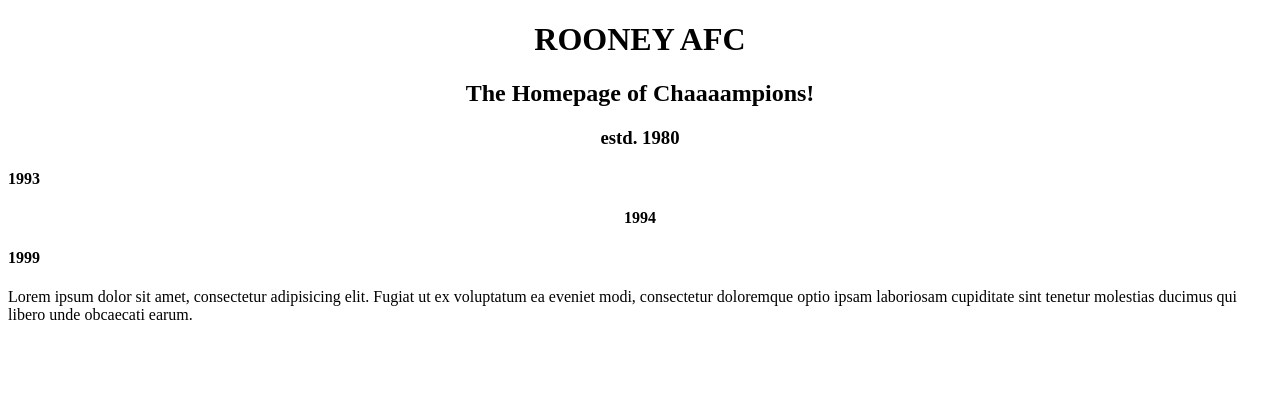
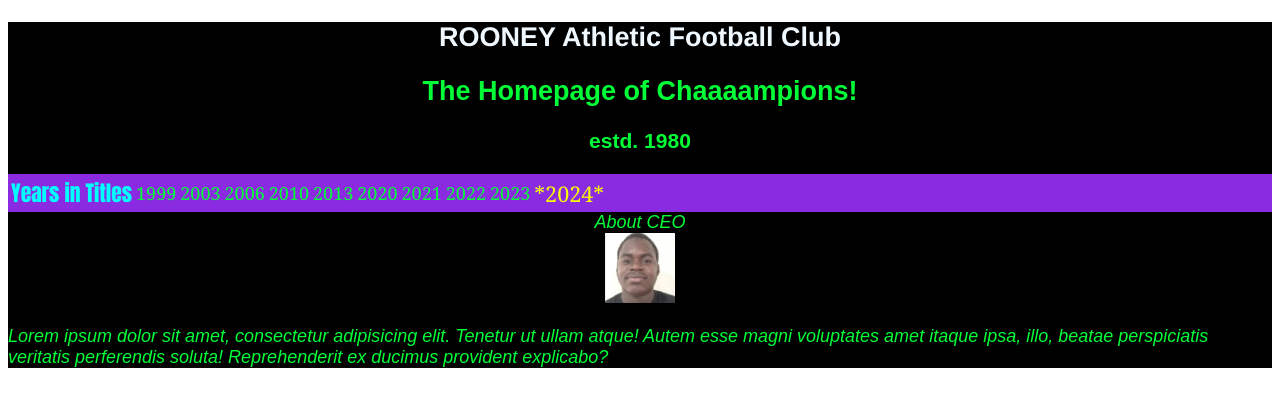
Before and after one commit to eniolajinadu/minaret_frontend, a plain HTML site: page rooney/index.html in a window 1280 px wide. Drawn offline with Linux system fonts and the light colour scheme.

Commit message:
indie rock

```diff
--- a/rooney/index.html
+++ b/rooney/index.html
@@ -6,14 +6,37 @@
     <title>The Official Web Page Of Chaaaampions</title>
 </head>
 <body>
-    <H1><CENter>ROONEY AFC</CENter></H1>
-    <H2><center>The Homepage of Chaaaampions!</center></H2>
-    <h3><center>estd. 1980</center></h3>
-    <h4>1993</h4>
-    <h4><center>1994</center></h4>
-    <h4>1999</h4>
+    <section style="background-color: black; font-size: large; color: rgb(0, 255, 55); font-family: sans-serif" >
+        <H1><CENter style="font-family: 'Franklin Gothic Medium'; color: aliceblue;">ROONEY Athletic Football Club</CENter></H1>
+        <H2><center>The Homepage of Chaaaampions!</center></H2>
+        <h3><center>estd. 1980</center></h3>
 
-    <p>Lorem ipsum dolor sit amet, consectetur adipisicing elit. Fugiat ut ex voluptatum ea eveniet modi, consectetur doloremque optio ipsam laboriosam cupiditate sint tenetur molestias ducimus qui libero unde obcaecati earum.</p>
+        <section style="background-color: blueviolet; font-family: Cambria; table-layout: initial;">
+            <table>
+                 <th><CENter><font style="font-family: Impact; font-size: larger; color: aqua ;">Years in Titles</CENter></th>
+                 <td>1999</td>
+                 <td>2003</td>
+                 <td>2006</td>
+                 <td>2010</td>
+                 <td>2013</td>
+                 <td>2020</td>
+                 <td>2021</td>
+                 <td>2022</td>
+                 <td>2023</td>
+                 <td><font style="font: italic; color: rgb(251, 255, 0); font-size: larger;">*2024*</td>
+            </table>
+        </section>
+        <section style="font-style: italic;">
+            <header><center>About CEO</center></header>
+            <center><img src="ME.jpg" alt="Owner/CEO of Rooney Athletic Football Club"; width="70 px"; aria-orientation="vertical"></center>
+            <p>Lorem ipsum dolor sit amet,
+                consectetur adipisicing elit.
+                Tenetur ut ullam atque! Autem esse magni voluptates
+                amet itaque ipsa, illo, beatae perspiciatis
+                 veritatis perferendis soluta!
+                 Reprehenderit ex ducimus provident
+                  explicabo?</p>
+        </section>
 
 </body>
 </html>
```
